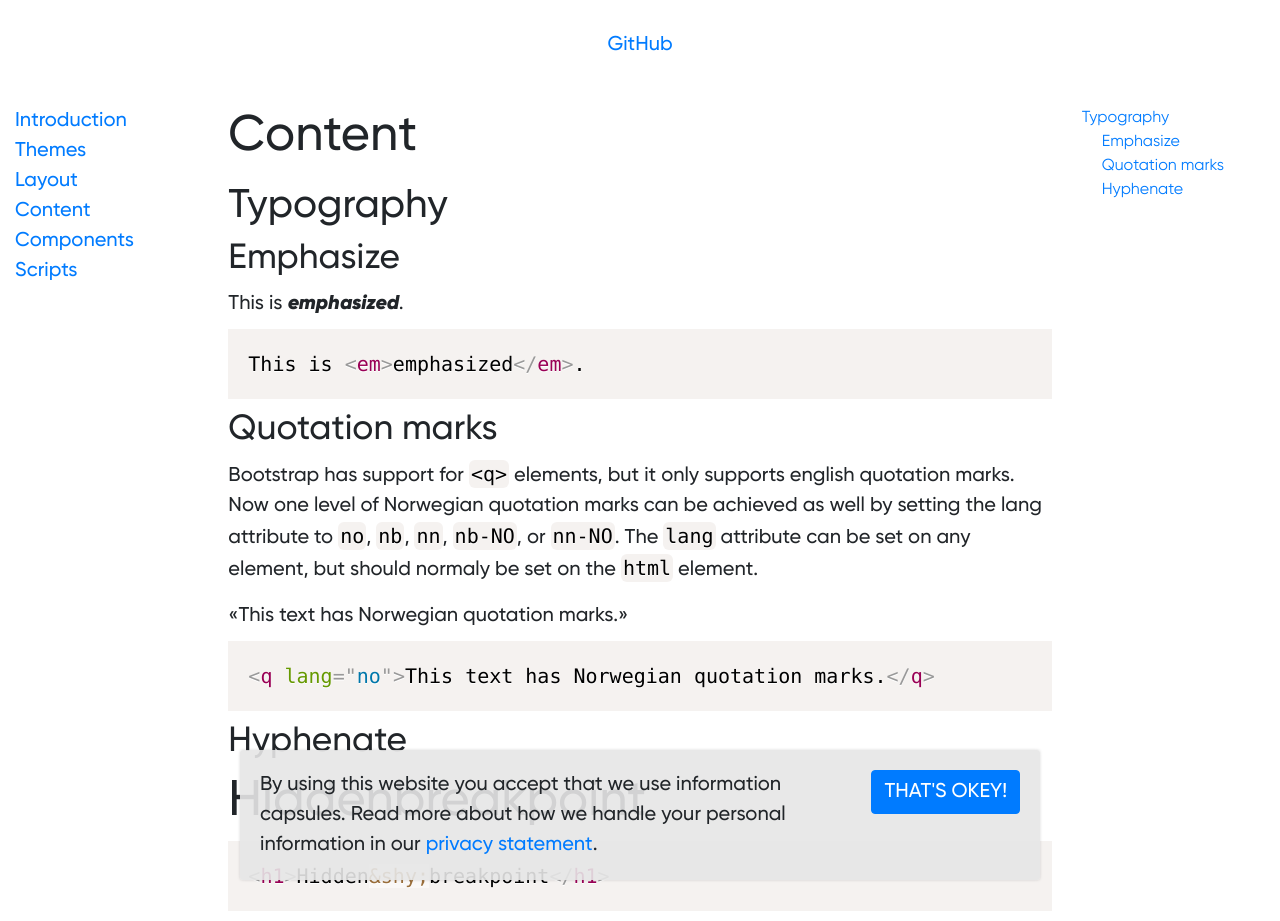
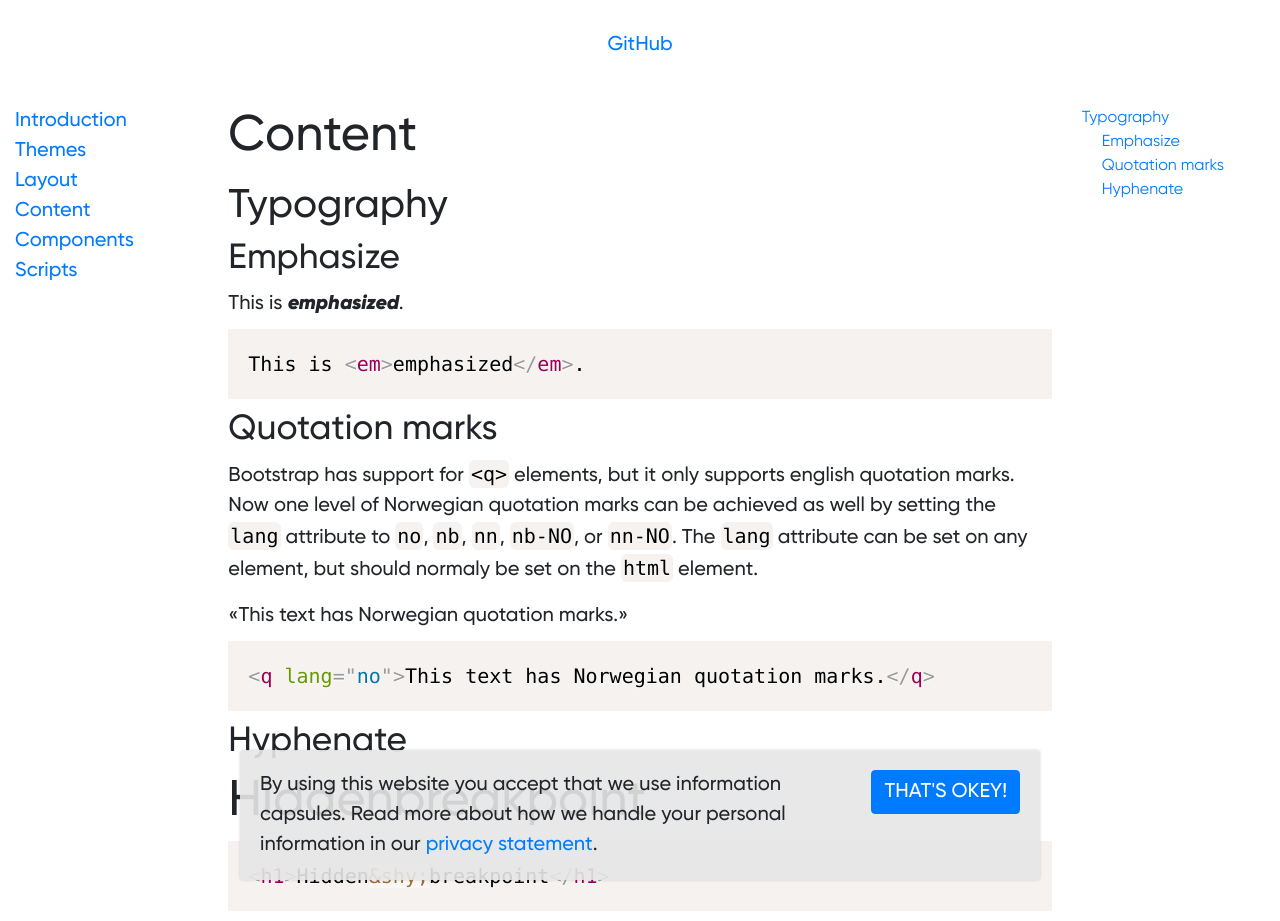
Before and after one commit to vecora/ds-vecora, a Jekyll site: the page built from docs/content.md, in a window 1280 px wide. Built offline with Jekyll 4.4.1, drawn with Linux system fonts in a browser that asks for light colours; some web fonts are replaced.

Commit message:
Consistency

```diff
--- a/docs/content.md
+++ b/docs/content.md
@@ -15,7 +15,7 @@ This is <em>emphasized</em>.
 
 ### Quotation marks
 
-Bootstrap has support for `<q>` elements, but it only supports english quotation marks. Now one level of Norwegian quotation marks can be achieved as well by setting the lang attribute to `no`, `nb`, `nn`, `nb-NO`, or `nn-NO`. The `lang` attribute can be set on any element, but should normaly be set on the `html` element.
+Bootstrap has support for `<q>` elements, but it only supports english quotation marks. Now one level of Norwegian quotation marks can be achieved as well by setting the `lang` attribute to `no`, `nb`, `nn`, `nb-NO`, or `nn-NO`. The `lang` attribute can be set on any element, but should normaly be set on the `html` element.
 
 {% capture example %}
 <q lang="no">This text has Norwegian quotation marks.</q>
```
